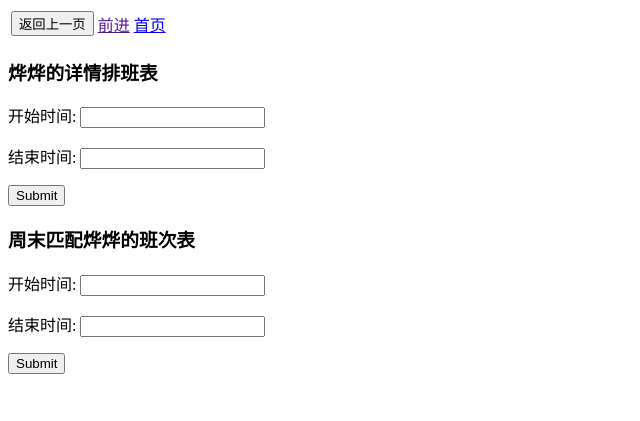
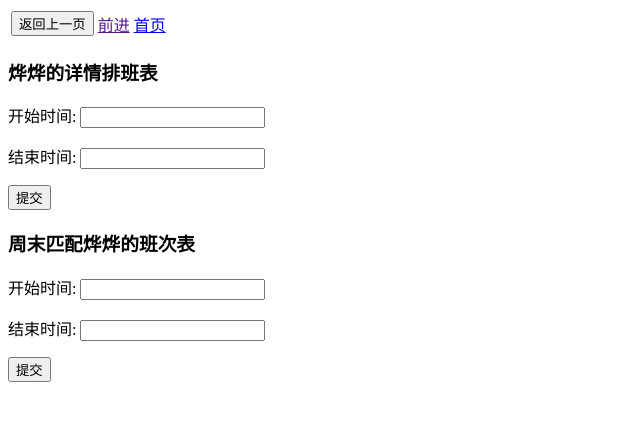
Before and after one commit to wq5674690/mss_1, a Flask app: page / in a window 1280 px wide. Shown: the top 421 px of the page, without its empty margins (0-640 px from the left). Run offline with Flask 2, Linux system fonts and the light colour scheme.

Commit message:
20180907

```diff
--- a/demo_api/static/cat.html
+++ b/demo_api/static/cat.html
@@ -23,13 +24,13 @@
     <form action="2" method="get">
         <p>开始时间: <input type="text" name="begin_time" /></p>
         <p>结束时间: <input type="text" name="end_time" /></p>
-        <input type="Submit" value="Submit" />
+        <input type="Submit" value="提交" />
     </form>
     <h3>周末匹配烨烨的班次表</h3>
     <form action="3" method="get">
         <p>开始时间: <input type="text" name="begin_time" /></p>
         <p>结束时间: <input type="text" name="end_time" /></p>
-        <input type="Submit" value="Submit" />
+        <input type="Submit" value="提交" />
     </form>
 </body>
 </html>
```
Also changed, not shown: other parts of demo_api/static/cat.html (+3 -2 lines), demo_api/templates/index.html (+2 -9 lines).
